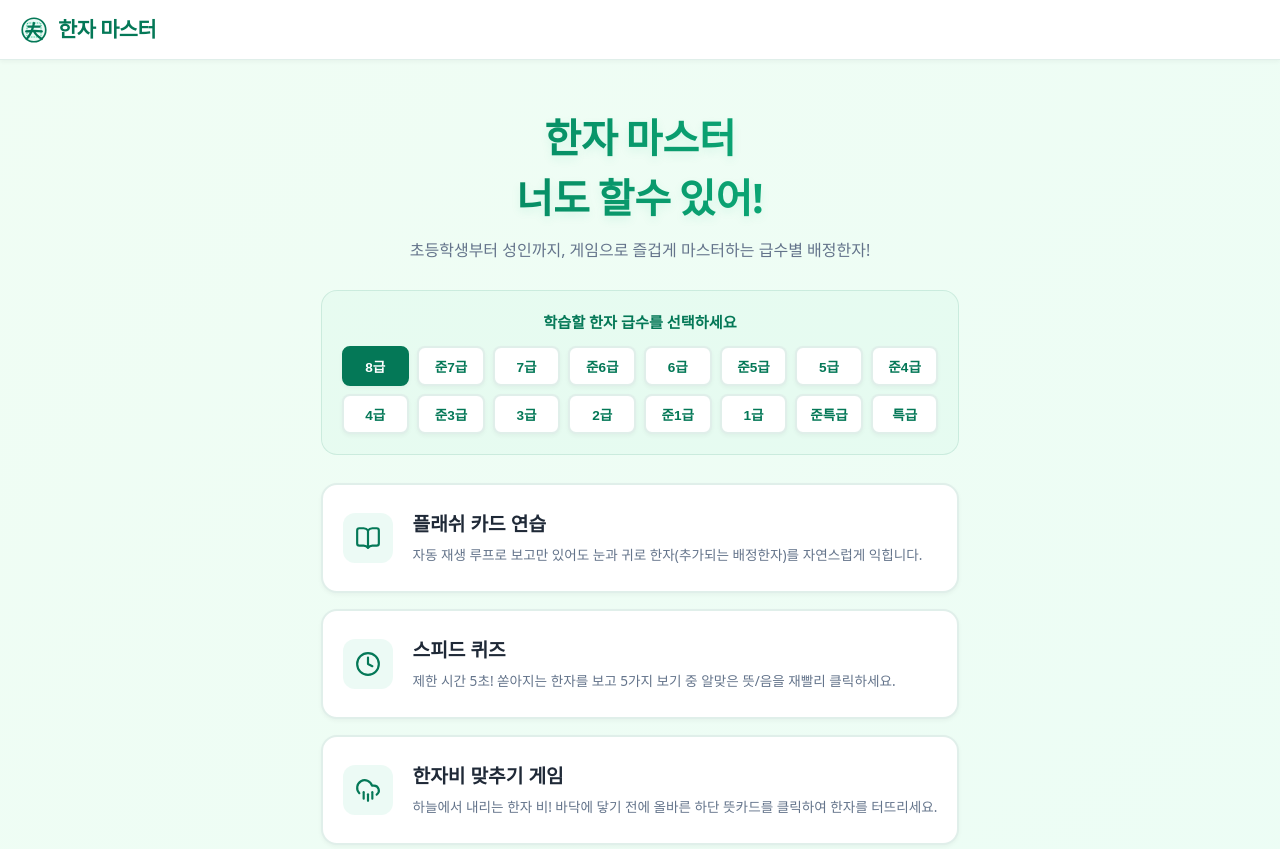
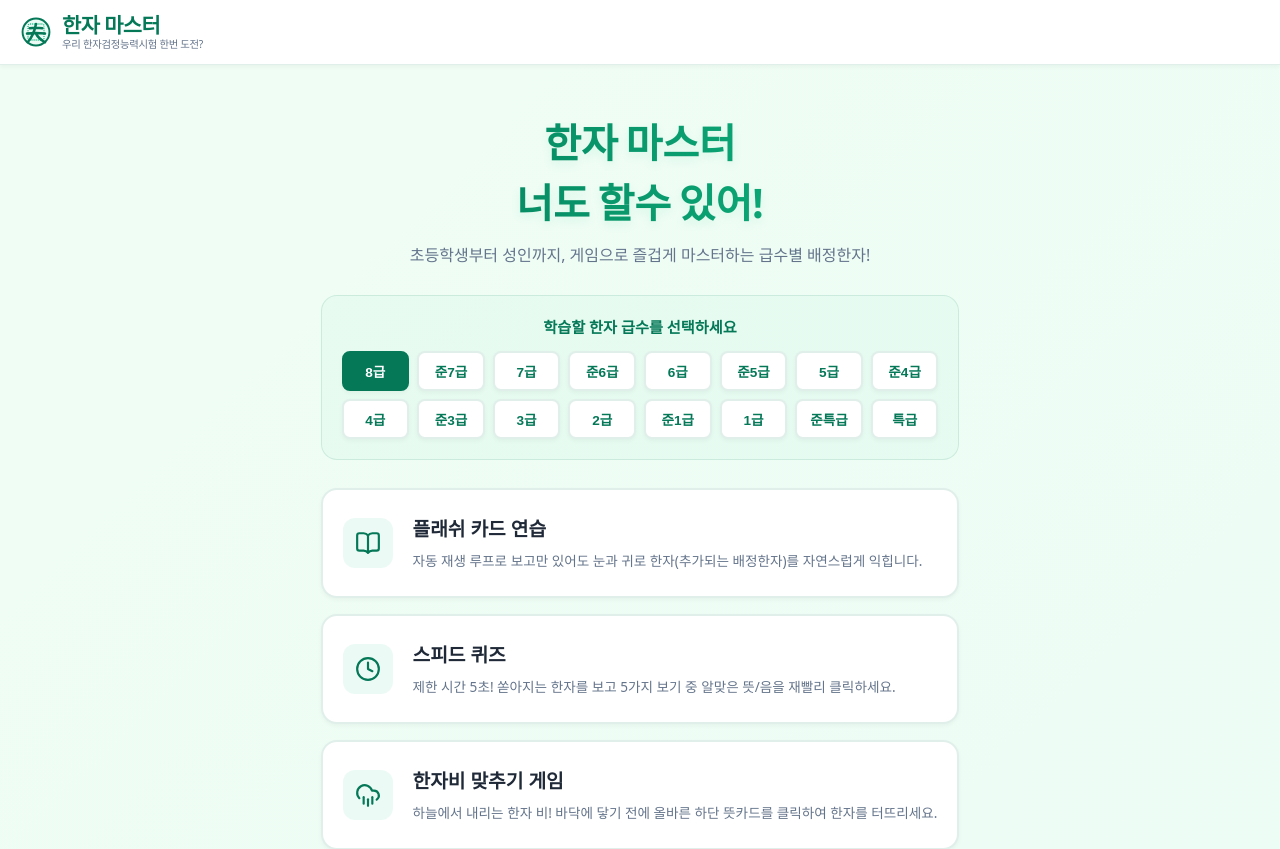
Before and after one commit to x110505x-del/hj, a React (Vite) app: page / in a window 1280 px wide. Shown: the top 849 px of the page. Built offline with nearby package versions, Linux system fonts and the light colour scheme; a web font is replaced by a local one.

Commit message:
Fix branding slogan rendering on main page header inside App.jsx

```diff
--- a/src/App.jsx
+++ b/src/App.jsx
@@ -60,7 +60,7 @@ export default function App() {
           }}
         >
           {/* Brand Logo */}
-          <svg width="28" height="28" viewBox="0 0 100 100" style={{ display: 'block' }}>
+          <svg width="32" height="32" viewBox="0 0 100 100" style={{ display: 'block' }}>
             <circle cx="50" cy="50" r="42" fill="rgba(16, 185, 129, 0.08)" stroke="var(--color-primary)" strokeWidth="6" />
             <rect x="25" y="25" width="50" height="50" rx="6" fill="none" stroke="var(--color-accent)" strokeWidth="4" strokeDasharray="3 3" />
             <path
@@ -71,6 +71,7 @@ export default function App() {
               fill="none"
             />
           </svg>
+          <div style={{ display: 'flex', flexDirection: 'column', alignItems: 'flex-start', lineHeight: '1.1' }}>
             <span style={{
               fontSize: '1.3rem',
               fontWeight: 'bold',
@@ -79,6 +80,16 @@ export default function App() {
             }}>
               한자 마스터
             </span>
+            <span style={{
+              fontSize: '0.65rem',
+              color: 'var(--color-text-muted)',
+              fontWeight: 'normal',
+              marginTop: '2px',
+              letterSpacing: '-0.3px'
+            }}>
+              우리 한자검정능력시험 한번 도전?
+            </span>
+          </div>
         </div>
       </header>
 
```
Lines whose indentation alone changed are shown as unchanged.
